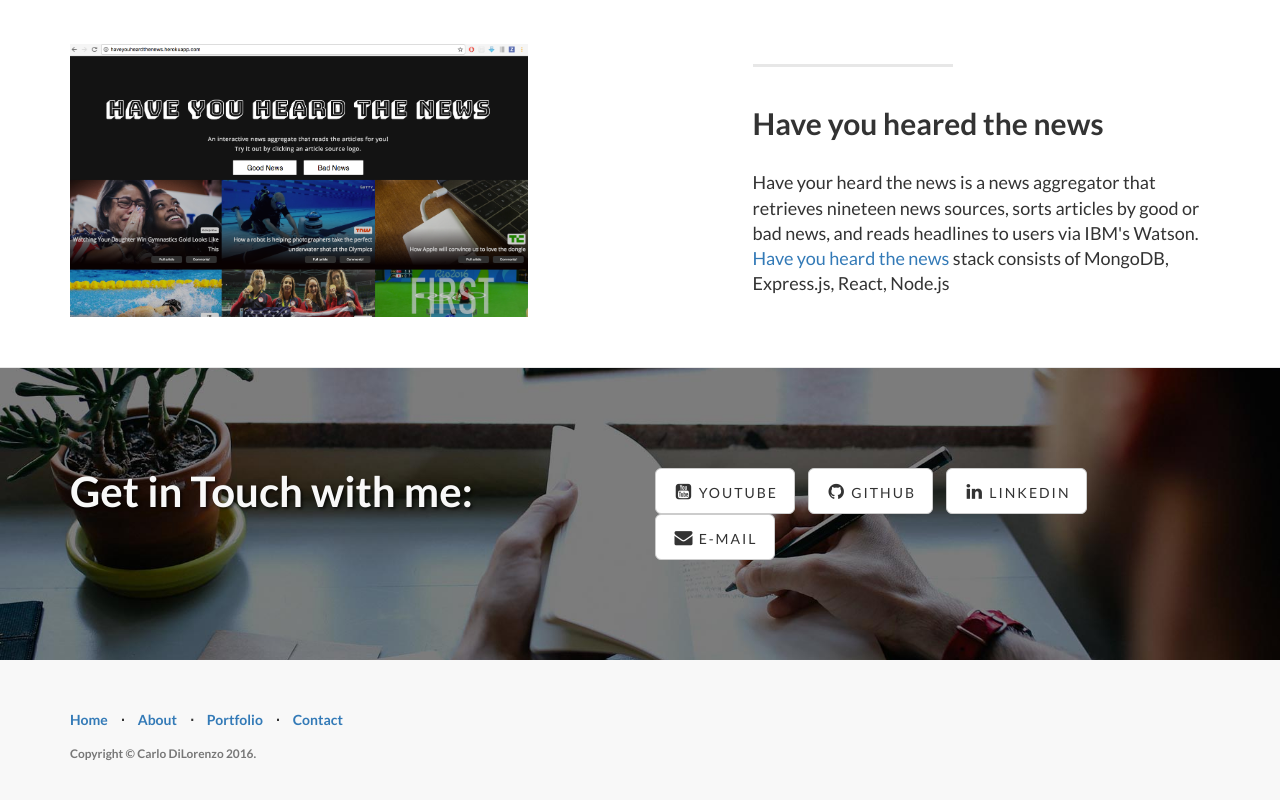
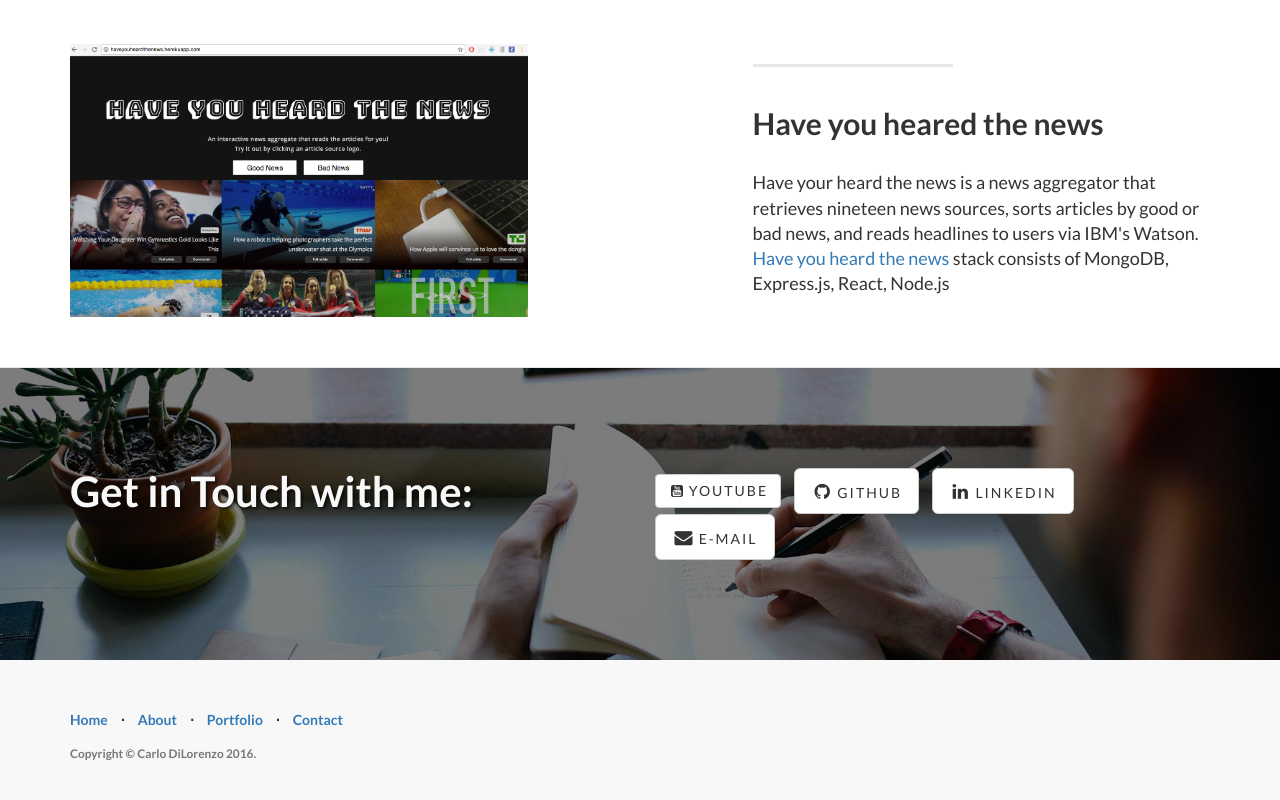
Before and after one commit to dilorc2/dilorc2.github.io, a plain HTML site: page index.html in a window 1280 px wide. Shown: the part 2035-2835 px from the top of the page. Drawn offline with Linux system fonts and the light colour scheme.

Commit message:
added Austin Art and circular button test

```diff
--- a/index.html
+++ b/index.html
@@ -200,7 +200,7 @@
                 <div class="col-lg-6">
                     <ul class="list-inline banner-social-buttons">
                         <li>
-                            <a href="https://www.youtube.com/channel/UCkNVLsNd7EAgl83J7EvlNvg" class="btn btn-default btn-circle btn-lg"><i class="fa fa-youtube-square fa-fw"></i> <span class="network-name">Youtube</span></a>
+                            <a href="https://www.youtube.com/channel/UCkNVLsNd7EAgl83J7EvlNvg" class="btn btn-default"><i class="fa fa-youtube-square fa-fw"></i> <span class="network-name">Youtube</span></a>
                         </li>
                         <li>
                             <a href="https://github.com/dilorc2" class="btn btn-default btn-lg"><i class="fa fa-github fa-fw"></i> <span class="network-name">  Github  </span></a>
```
